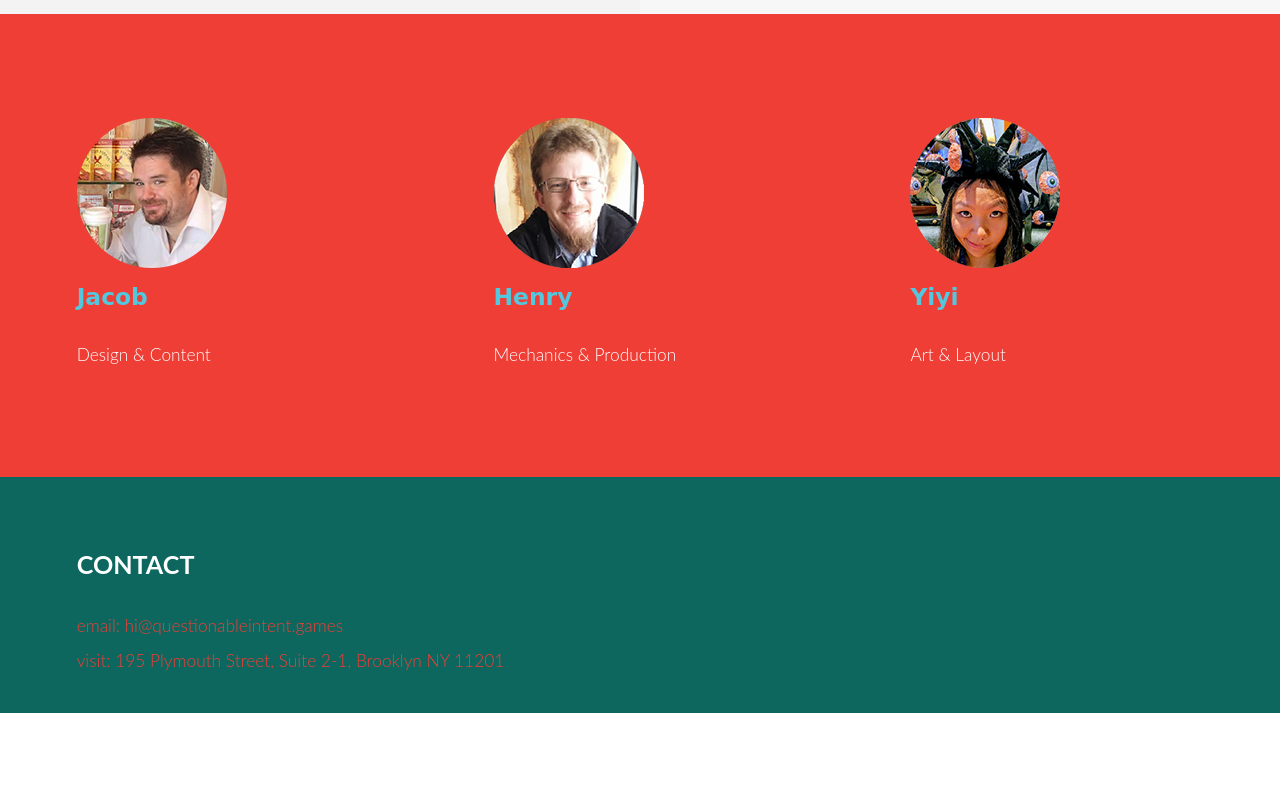
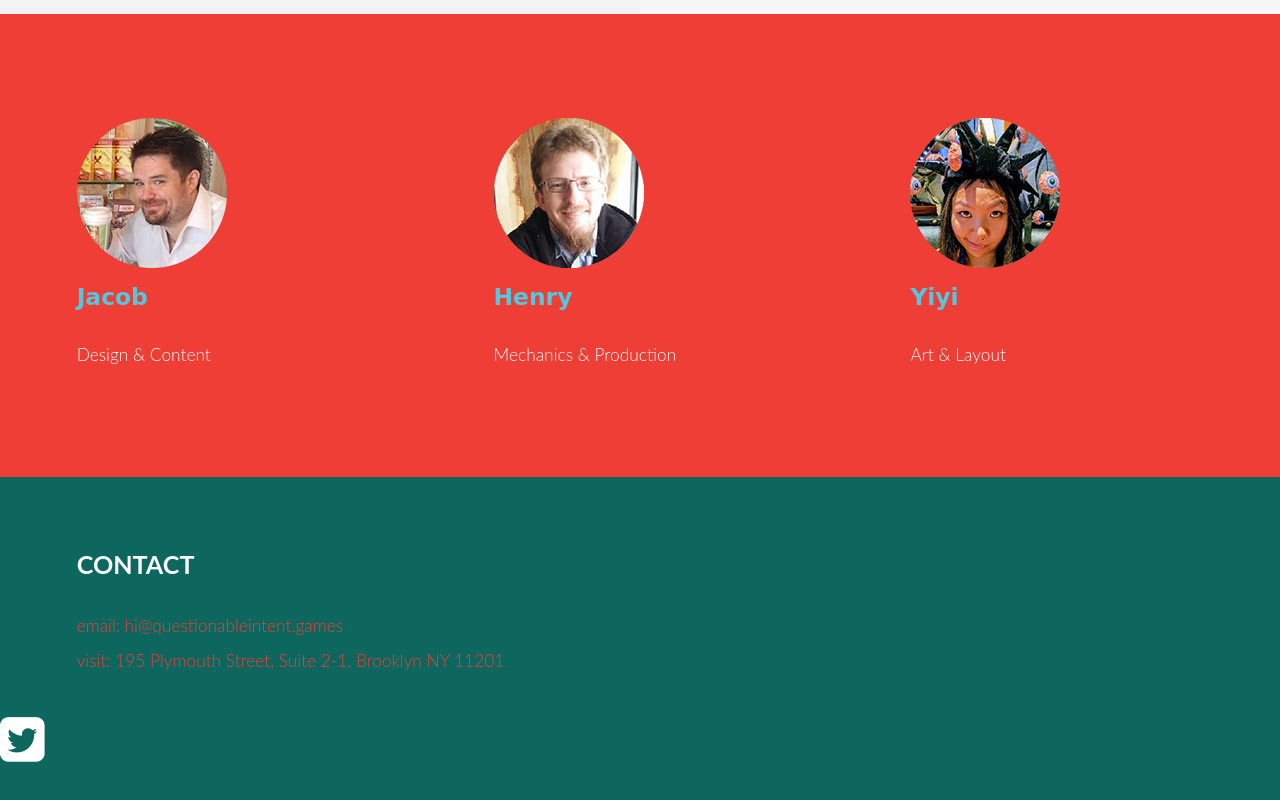
Before and after one commit to YiyiZhang/questionableintent, a plain HTML site: page index.html in a window 1280 px wide. Shown: the part 1335-2135 px from the top of the page. Before the commit the page ends 2048 px from the top, so only its background shows below. Drawn offline with Linux system fonts and the light colour scheme; a web font is replaced by a local one.

Commit message:
social footer

```diff
--- a/index.html
+++ b/index.html
@@ -155,6 +155,10 @@
 						<br/>
 						visit: 195 Plymouth Street, Suite 2-1, Brooklyn NY 11201
 				</div>
+						<br/>
+							<div class="text-center center-block">
+								<a href="https://twitter.com/quest_intent" target=blank><i id="social-tw" class="fa fa-twitter-square fa-3x social"></i></a>
+							</div>
 			</section>
 
 		<!-- Scripts -->
```
